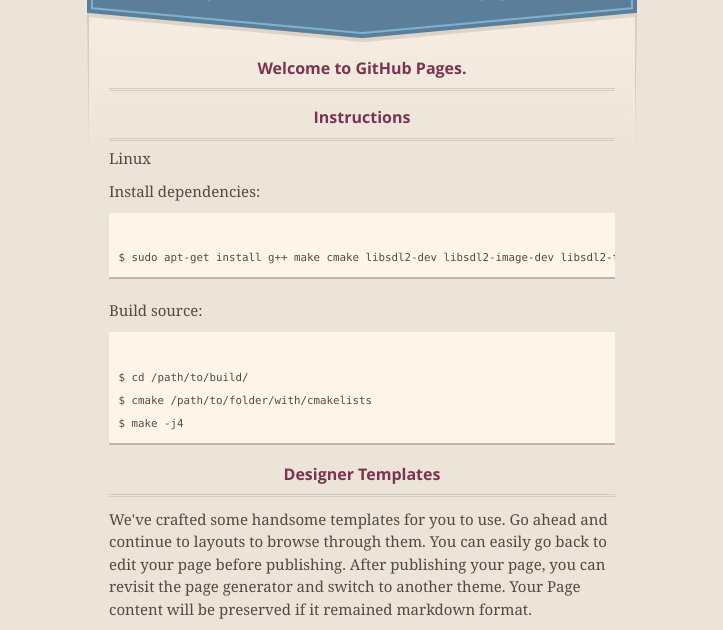
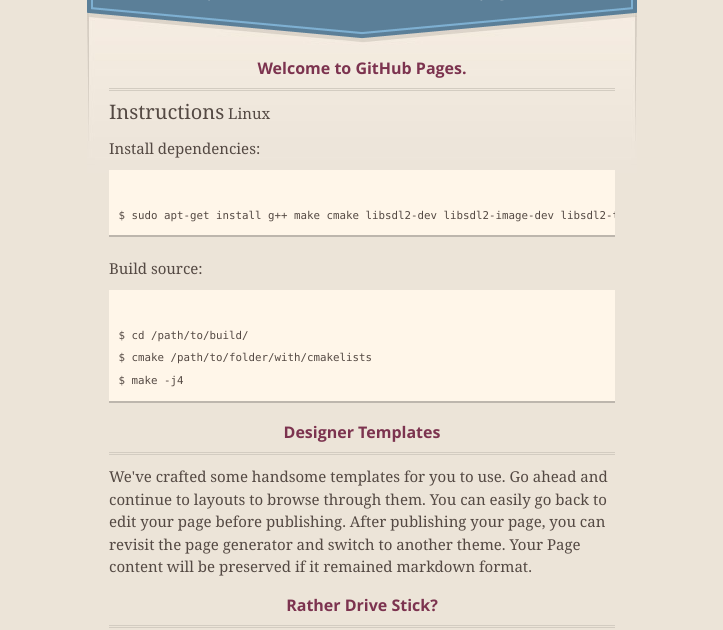
Before and after one commit to boldtempleGaming/Engine, a plain HTML site: page index.html in a window 1280 px wide. Shown: the part 172-802 px from the top of the page, without its empty margins (278-1001 px from the left). Drawn offline with nearby package versions, Linux system fonts and the light colour scheme.

Commit message:
Update index.html

```diff
--- a/index.html
+++ b/index.html
@@ -50,7 +50,7 @@
 <a id="welcome-to-github-pages" class="anchor" href="#welcome-to-github-pages" aria-hidden="true"><span class="octicon octicon-link"></span></a>Welcome to GitHub Pages.</h3>
 
 
-<h3>Instructions</h3>
+<span style="font-size:20px">Instructions</span>
 <b>Linux</b>
 <p>Install dependencies:</p>
 <pre><code>
```
